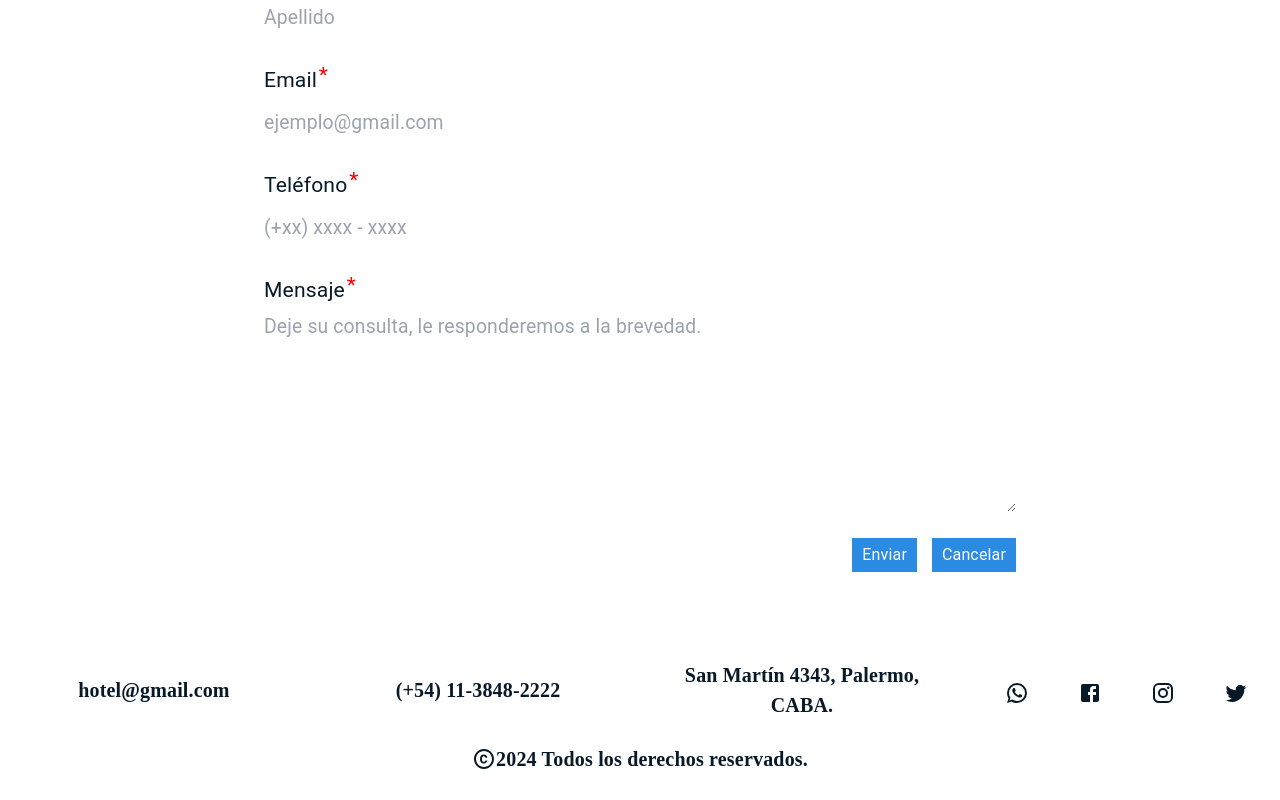
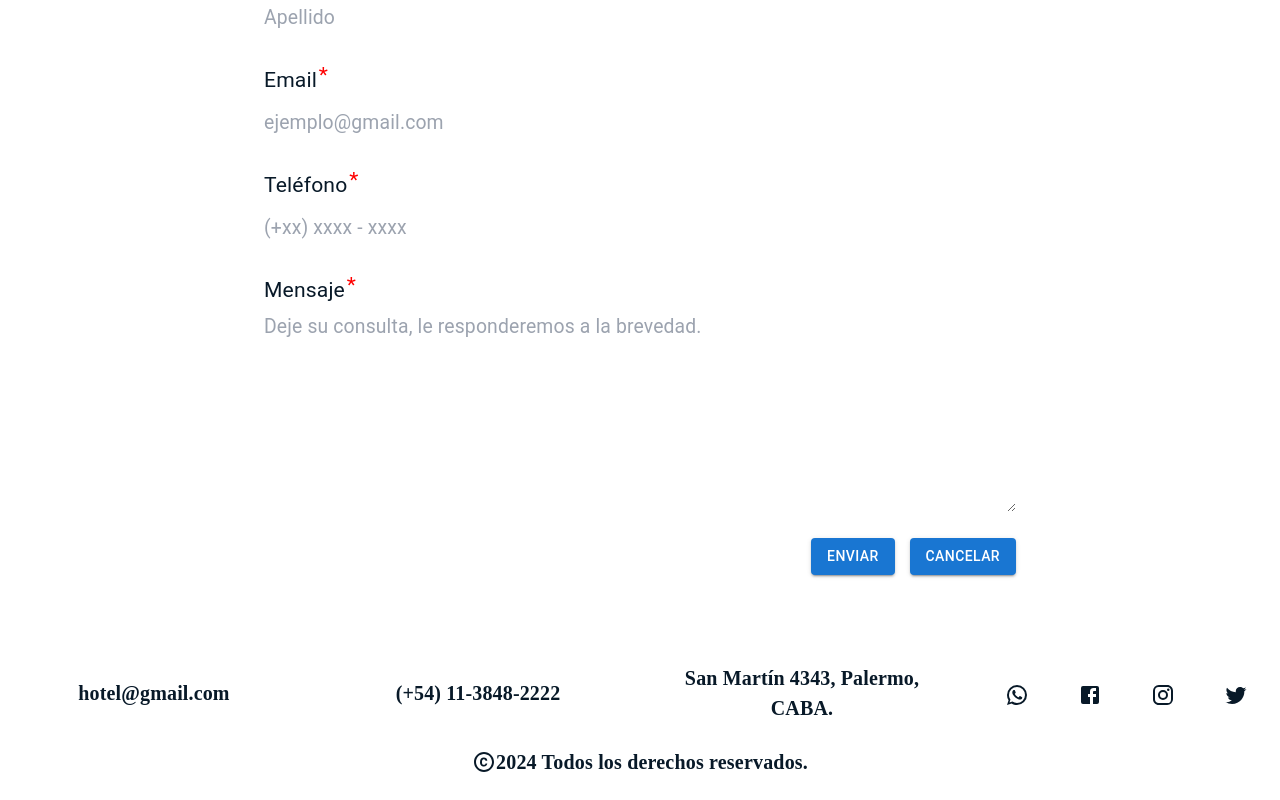
Before and after one commit to iancinti/hotel-g3-front, a Next.js app: page /contacto in a window 1280 px wide. Shown: the part 813-1613 px from the top of the page. Built offline with nearby package versions, Linux system fonts and the light colour scheme.

Commit message:
Añadiendo boton

```diff
--- a/src/app/contacto/page.jsx
+++ b/src/app/contacto/page.jsx
@@ -3,6 +3,7 @@ import { useRouter } from "next/navigation";
 import { Container } from "@mui/system";
 
 import { useState } from "react";
+import Boton from "../components/boton";
 
 const dataForm = {
     name: '', app: '', email: '', tel: '', message: ''
@@ -24,8 +25,7 @@ function ContactUs() {
         });
     }
 
-    const onsubmit = ( e )=>{
-        e.preventDefault();
+    const onsubmit = ()=>{
         if (validateForm()) {
             // TODO Mostrar modal de exito
             alert('Enviando Mensaje')
@@ -55,7 +55,7 @@ function ContactUs() {
             </header>
             <Container maxWidth='md'>
                 <main>
-                    <form className="content-frm" onSubmit={onsubmit}>
+                    <form className="content-frm">
                         <div className="frm-div-input">
                             <label htmlFor="nombre">Nombre</label>
                             <input
@@ -107,8 +107,8 @@ function ContactUs() {
                             ></textarea>
                         </div>
                         <div className="frm-content-btn">
-                            <input type="submit" value='Enviar' />
-                            <input type="button" value='Cancelar' onClick={() => {
+                            <Boton text='Enviar' handledClick={onsubmit} />
+                            <Boton text='Cancelar' handledClick={() => {
                                 router.push('/');
                             }}/>
                         </div>
```
